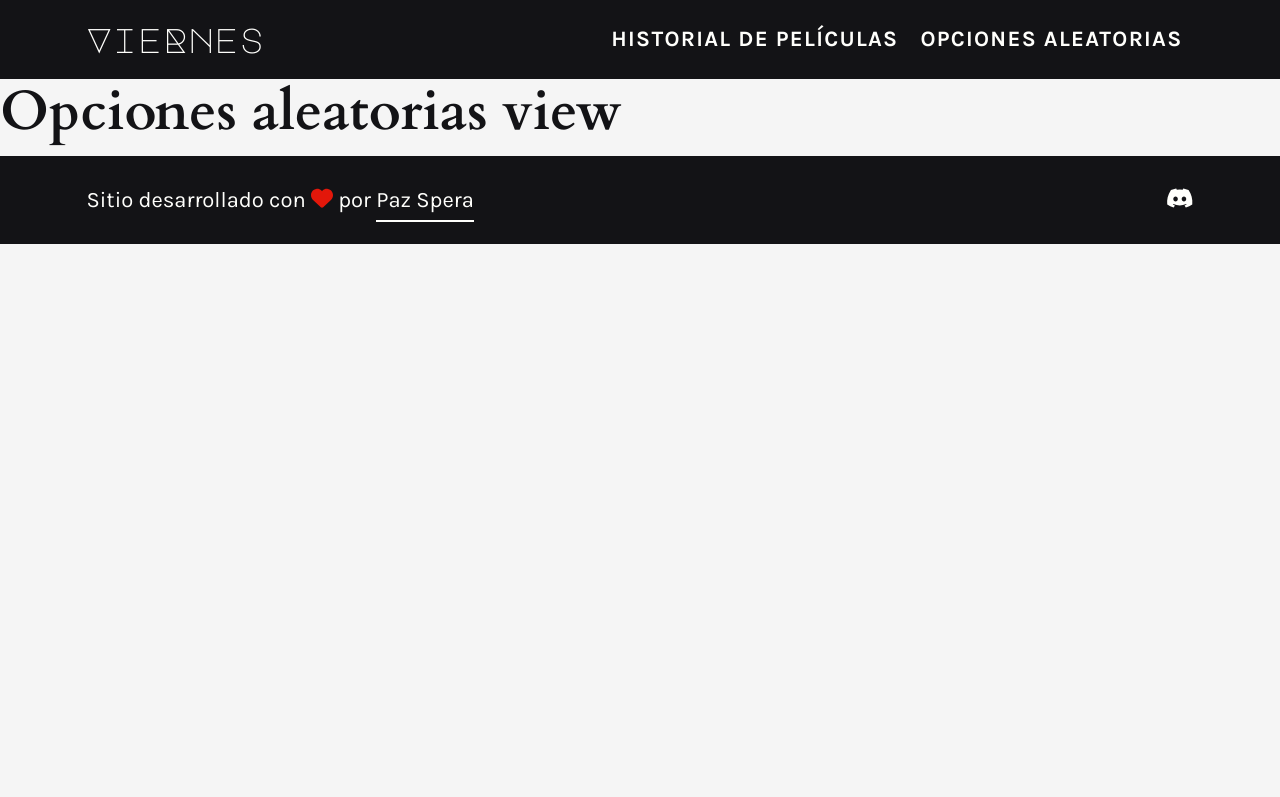
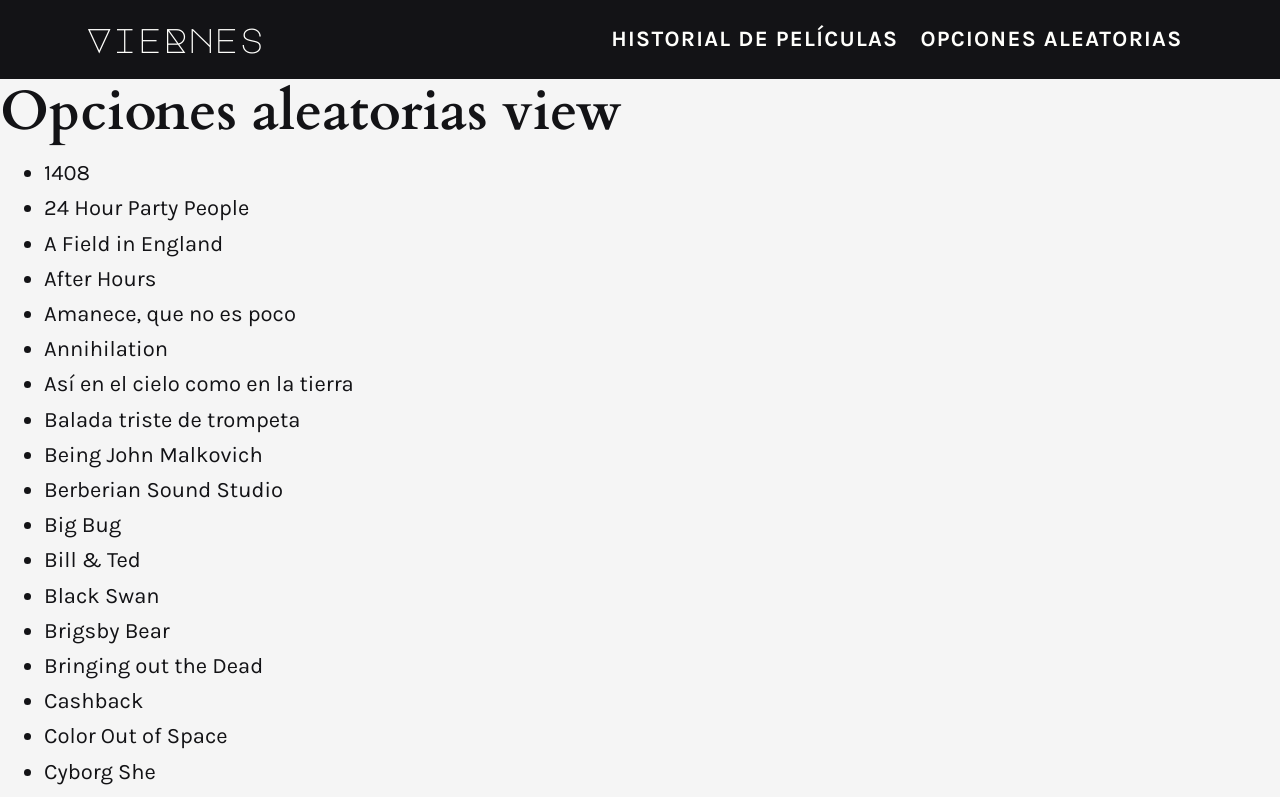
Before and after one commit to pazspera/viernes-vue, a Vue app in the folder viernes-vue/: page /opciones-aleatorias in a window 1280 px wide. Shown: the top 797 px of the page. Built offline with nearby package versions, Linux system fonts and the light colour scheme.

Commit message:
Logré que en OpcionesAleatoriasView recupere randomMoviesJSON y las ordene alfabéticamente \o/

```diff
--- a/viernes-vue/src/views/OpcionesAleatoriasView.vue
+++ b/viernes-vue/src/views/OpcionesAleatoriasView.vue
@@ -1,12 +1,41 @@
 <template>
   <h1>Opciones aleatorias view</h1>
+  <ul>
+    <li v-for="movie in allRandomMovies" :key="movie.id">{{ movie.name }}</li>
+  </ul>
 </template>
 
 <script>
+import randomMoviesJSON from "@/assets/data/random_movies.json";
+
 export default {
   name: "OpcionesAleatoriasView",
   mounted() {
     document.title = "Opciones aleatorias - Viernes";
+
+    // Ordena alfabéticamente randomMoviesJSON
+    randomMoviesJSON.sort(function (a, b) {
+      let nameA = a.name.toUpperCase();
+      let nameB = b.name.toUpperCase();
+
+      if (nameA < nameB) {
+        return -1;
+      }
+
+      if (nameA > nameB) {
+        return 1;
+      }
+
+      return 0;
+    });
+
+    this.allRandomMovies = randomMoviesJSON;
+  },
+  data() {
+    return {
+      allRandomMovies: null,
+      array: [],
+    };
   },
 };
 </script>
```
